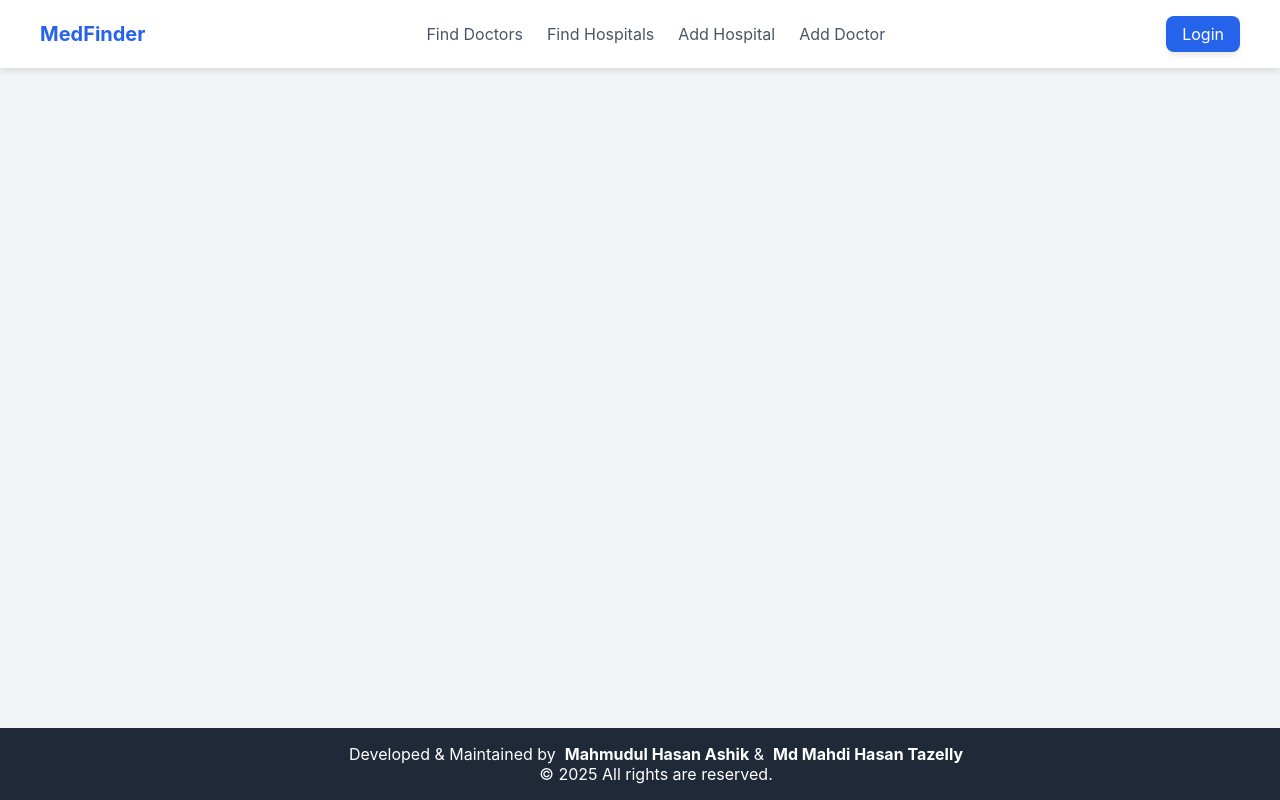
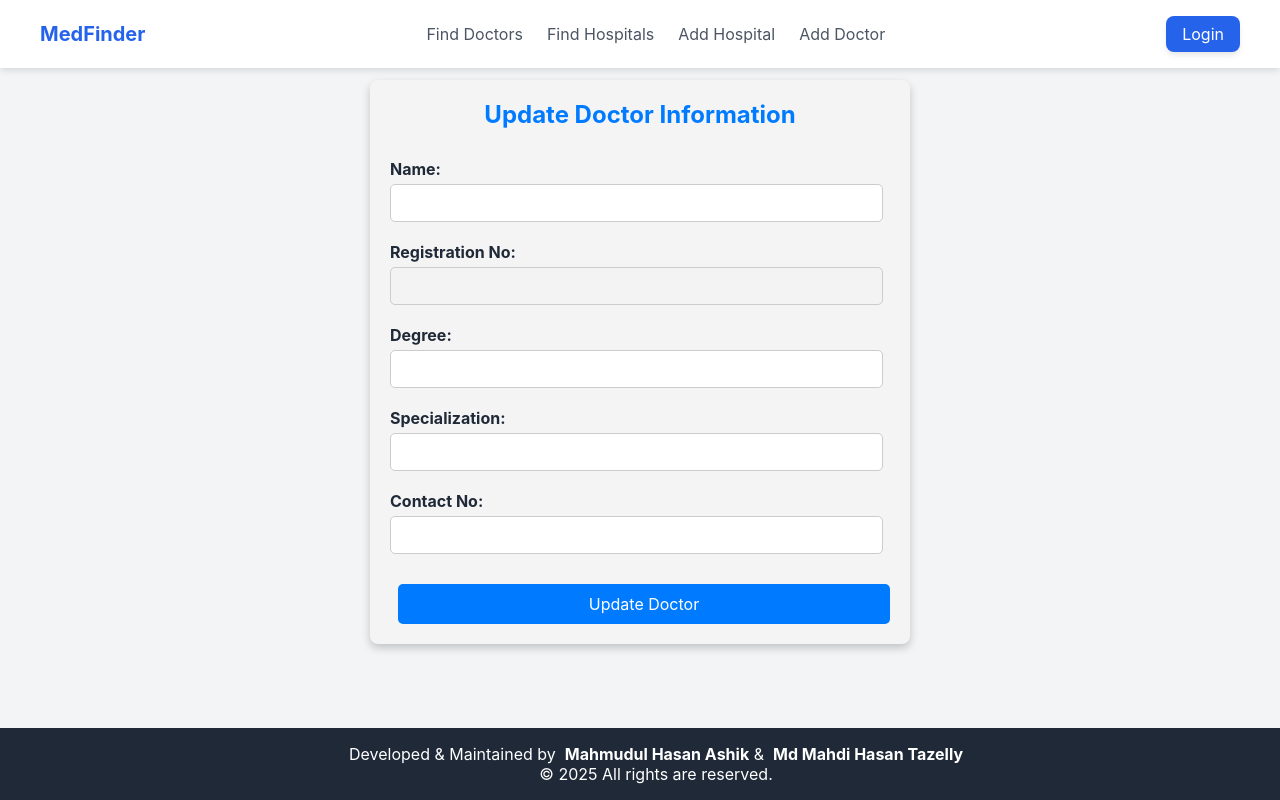
Before and after one commit to MdMahdiHasanTazelly/MedFinder_Frontend, a React (Create React App) app: page /doctors/1/update in a window 1280 px wide. Built offline with nearby package versions, Linux system fonts and the light colour scheme; no server answers.

Commit message:
Built update Doctor form and connected to backend

```diff
--- a/src/App.js
+++ b/src/App.js
@@ -9,6 +9,7 @@ import DoctorForm from './admin/DoctorForm.js';
 import HospitalForm from './admin/HospitalForm.js';
 import FindHospital from './FindHospital.js';
 import FindDoctor from './FindDoctor.js';
+import UpdateDoctor from './UpdateDoctor.js';
 
 
 function App() {
@@ -23,7 +24,7 @@ function App() {
     //   {/* <DoctorForm/> */}
     //   {/* <HospitalForm/> */}
     //   {/* <FindDoctor/> */}
-
+    //   <UpdateDoctor/>
     //   <Footer/>
     // </div>
 
@@ -32,6 +33,7 @@ function App() {
         <Navbar/>
         <Routes>
           <Route path='/' element={<Landing/>}/>
+          <Route path="/doctors/:id/update" element={<UpdateDoctor/>}/>
           <Route path='/find-hospitals' element={<FindHospital/>}/>
           <Route path='/login' element={<Login/>} />
           <Route path='/find-doctors' element={<FindDoctor/>}/>
--- a/src/DoctorsInfo.js
+++ b/src/DoctorsInfo.js
@@ -55,6 +55,10 @@ function DoctorsInfo() {
         })
     }
 
+    const updateHandler = async()=>{
+        navigate(`/doctors/${id}/update`);
+    }
+
     //to show the doctors details whenever user land on this page
     useEffect( ()=>{
         axios.get(`${process.env.REACT_APP_BACKEND_URL}/doctors/${id}`)
@@ -82,7 +86,7 @@ function DoctorsInfo() {
                 <p><strong>Specialization:</strong>&nbsp; {doctor.specialization}</p>
                 <p><strong>BMDC Reg:</strong>&nbsp; {doctor.dRegNo}</p>
 
-                <button >Update</button>
+                <button onClick={updateHandler} >Update</button>
                 <button onClick={ deletehandler }>Delete</button>
             </div>
 
--- a/src/FindHospital.js
+++ b/src/FindHospital.js
@@ -49,6 +49,7 @@ function FindDoctor() {
                             <p><strong>Contact:</strong> {hospital.contactNo}</p>
                             <p><strong>Location:</strong> {hospital.location.district}, {hospital.location.subDistrict}</p>
                             <p><strong>Address:</strong> {hospital.location.holdingNo}, {hospital.location.road || 'N/A'}</p>
+                            <p><strong>BMDC Reg No:</strong> {hospital.hRegNo}</p>
                         </div>
                     ))
                 ) : (
--- /dev/null
+++ b/src/UpdateDoctor.js
@@ -0,0 +1,73 @@
+import axios from 'axios';
+import showToast from './toast/Toast';
+import './css/UpdateDoctor.css';
+import { useEffect, useState } from 'react';
+import { useNavigate, useParams } from 'react-router-dom';
+
+
+function UpdateDoctor() {
+    const { id } = useParams();
+    const navigate = useNavigate();
+
+    const [doctor, setDoctor] = useState({
+        name: "",
+        dRegNo: "",
+        degree: "",
+        specialization: "",
+        contactNo: "",
+        hospitals: ""
+    });
+
+    const handleChange = (e) => {
+        setDoctor({ ...doctor, [e.target.name]: e.target.value });
+    };
+
+    const handleSubmit = async(event)=>{
+        event.preventDefault();
+        axios.put(`${process.env.REACT_APP_BACKEND_URL}/doctors/${id}/update`, doctor)
+        .then( (res)=>{
+            showToast(res.data.message, "success");
+            navigate(`/doctors/${id}`);
+        })
+        .catch( (error)=>{
+            showToast(error.response.data.error, "error");
+        })
+    }
+
+    //to show current info
+    useEffect( ()=>{
+        axios.get(`${process.env.REACT_APP_BACKEND_URL}/doctors/${id}`)
+        .then( (res)=>{
+            setDoctor(res.data);
+        })
+        .catch( (error)=>{
+            console.log(error);
+        })
+    }, []);
+
+    return (
+        <div className="update-doctor-container">
+            <h2>Update Doctor Information</h2>
+            <form onSubmit={handleSubmit} className="update-doctor-form">
+                <label>Name:</label>
+                <input type="text" name="name" value={doctor.name} onChange={handleChange} required />
+
+                <label>Registration No:</label>
+                <input type="text" name="dRegNo" value={doctor.dRegNo} onChange={handleChange} required disabled />
+
+                <label>Degree:</label>
+                <input type="text" name="degree" value={doctor.degree} onChange={handleChange} required />
+
+                <label>Specialization:</label>
+                <input type="text" name="specialization" value={doctor.specialization} onChange={handleChange} required />
+
+                <label>Contact No:</label>
+                <input type="text" name="contactNo" value={doctor.contactNo} onChange={handleChange} required />
+
+                <button type="submit">Update Doctor</button>
+            </form>
+        </div>
+    );
+}
+
+export default UpdateDoctor;
--- /dev/null
+++ b/src/css/UpdateDoctor.css
@@ -0,0 +1,47 @@
+.update-doctor-container {
+    margin-top: 5rem !important;
+    margin-bottom: 5rem !important;
+    max-width: 500px;
+    margin: auto;
+    padding: 20px;
+    border-radius: 8px;
+    background: #f4f4f4;
+    box-shadow: 0px 4px 8px rgba(0, 0, 0, 0.2);
+}
+
+.update-doctor-container h2 {
+    text-align: center;
+    margin-bottom: 20px;
+}
+
+.update-doctor-form {
+    display: flex;
+    flex-direction: column;
+}
+
+.update-doctor-form label {
+    margin-top: 10px;
+    font-weight: bold;
+}
+
+.update-doctor-form input {
+    padding: 8px;
+    margin-top: 5px;
+    border-radius: 5px;
+    border: 1px solid #ccc;
+}
+
+.update-doctor-form button {
+    margin-top: 20px;
+    padding: 10px;
+    background: #007bff;
+    color: white;
+    border: none;
+    border-radius: 5px;
+    cursor: pointer;
+    font-size: 16px;
+}
+
+.update-doctor-form button:hover {
+    background: #0056b3;
+}
```
